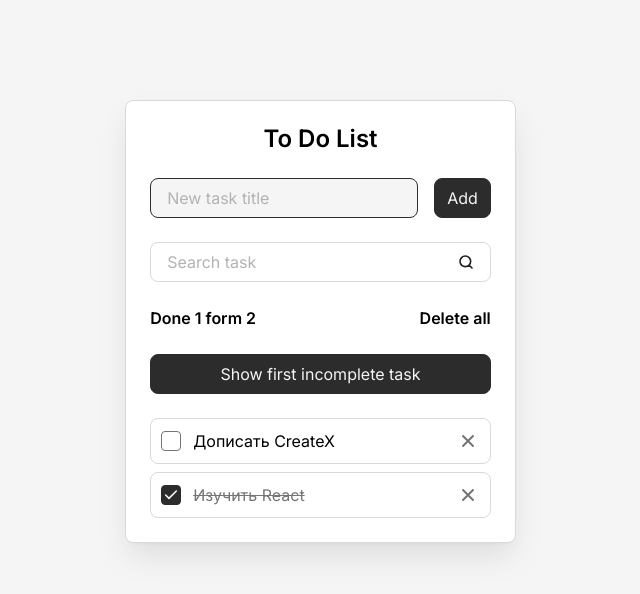
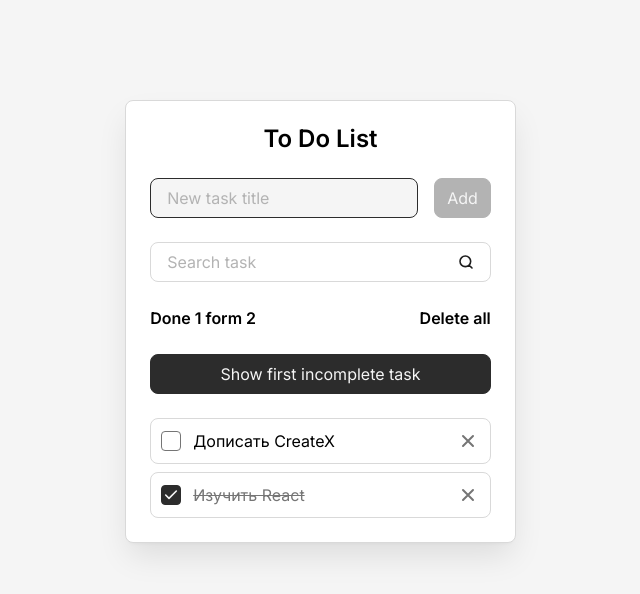
Before and after one commit to PLXRYV/todo-react, a React (Vite) app: page / in a window 1280 px wide. Shown: the top 594 px of the page, without its empty margins (312-952 px from the left). Built offline with nearby package versions, Linux system fonts and the light colour scheme.

Commit message:
update UX

```diff
--- a/src/components/AddTaskForm.jsx
+++ b/src/components/AddTaskForm.jsx
@@ -1,6 +1,6 @@
 import Field from "./Field"
 import Button from "./Button"
-import { useContext } from "react"
+import { useContext, useState } from "react"
 import { TasksContext } from "../context/TasksContext"
 
 const AddTaskForm = () => {
@@ -11,9 +11,25 @@ const AddTaskForm = () => {
         newTaskInputRef,
     } = useContext(TasksContext)
 
+    const[error, setError] = useState('')
+
+    const clearNewTaskTitle = newTaskTitle.trim()
+    const isNewTaskTitleEmpty = clearNewTaskTitle.length === 0
+
     const onSubmit = (event) => {
         event.preventDefault()
-        addTask()
+        if (!isNewTaskTitleEmpty) {
+        addTask(clearNewTaskTitle)
+        }
+    }
+
+    const onInput = (event) => {
+        const { value } = event.target
+        const clearValue = value.trim()
+        const hasOnlySpaces = value.length > 0 && clearValue.length === 0
+
+        setNewTaskTitle(value)
+        setError(hasOnlySpaces ? 'The task cannot be empty' : '')
     }
 
     return (
@@ -23,10 +39,16 @@ const AddTaskForm = () => {
             label="New task title"
             id="new-task"
             value={newTaskTitle}
-            onInput={(event) => setNewTaskTitle(event.target.value)}
+            error={error}
+            onInput={onInput}
             ref={newTaskInputRef}
             />
-            <Button type="submit">Add</Button>
+            <Button
+            type="submit"
+            isDisabled={isNewTaskTitleEmpty}
+            >
+                Add
+                </Button>
         </form>
     )
 }
--- a/src/components/Button.jsx
+++ b/src/components/Button.jsx
@@ -3,6 +3,7 @@ const Button = (props) => {
         className='',
         type='button',
         children,
+        isDisabled,
         onClick,
     } = props
 
@@ -10,6 +11,7 @@ const Button = (props) => {
         <button
             className={`button ${className}`}
             type={type}
+            disabled={isDisabled}
             onClick={onClick}
             >
             {children}
--- a/src/components/Field.jsx
+++ b/src/components/Field.jsx
@@ -6,6 +6,7 @@ const Field = (props) => {
         label,
         type = 'text',
         value,
+        error,
         onInput,
         ref,
     } = props
@@ -19,7 +20,7 @@ const Field = (props) => {
                 {label}
             </label>
             <input
-                className="field__input"
+                className={`field__input ${error ? 'is-invalid' : ''}`}
                 id={id}
                 placeholder=" "
                 autoComplete="off"
@@ -28,6 +29,9 @@ const Field = (props) => {
                 onInput={onInput}
                 ref={ref}
             />
+            {error && (
+                <span className="field__error" title={error}>{error}</span>
+            )}
         </div>
     )
 }
--- a/src/hooks/useTasks.js
+++ b/src/hooks/useTasks.js
@@ -42,11 +42,10 @@ const useTasks = () => {
             )
         }, [tasks])
 
-        const addTask = useCallback ( () => {
-            if (newTaskTitle.trim().length > 0) {
+        const addTask = useCallback ( (title) => {
                 const newTask = {
                     id: crypto?.randomUUID() ?? Date.now().toString(),
-                    title: newTaskTitle,
+                    title,
                     isDone: false,
                 }
 
@@ -54,8 +53,7 @@ const useTasks = () => {
                 setNewTaskTitle('')
                 setSearchQuery('')
                 newTaskInputRef.current.focus()
-            }
-        }, [newTaskTitle])
+        }, [])
 
         useEffect( ()  => {
             saveTasks(tasks)
--- a/src/styles/components/button.css
+++ b/src/styles/components/button.css
@@ -9,7 +9,9 @@
   border: 1px solid var(--color-dark-2);
   border-radius: var(--border-radius);
 
-  &:hover {
+  &:not(:disabled) {
+
+    &:hover {
     color: var(--color-dark-2);
     background-color: transparent;
   }
@@ -17,4 +19,11 @@
   &:active {
     scale: 1.05;
   }
+  }
+
+  &:disabled {
+    background-color: var(--color-gray-3);
+    border-color: var(--color-gray-3);
+    cursor: not-allowed;
+  }
 }
--- a/src/styles/components/field.css
+++ b/src/styles/components/field.css
@@ -46,4 +46,20 @@
       background-repeat: no-repeat;
     }
   }
+
+  &.is-invalid {
+    border-color: red;
+  }
 }
+
+.field__error {
+  position: absolute;
+  top: 100%;
+  left: 0;
+  font-size: 12px;
+  color: red;
+  text-overflow: ellipsis;
+  overflow: hidden;
+  white-space: nowrap;
+  max-width: 100%;
+}
```
